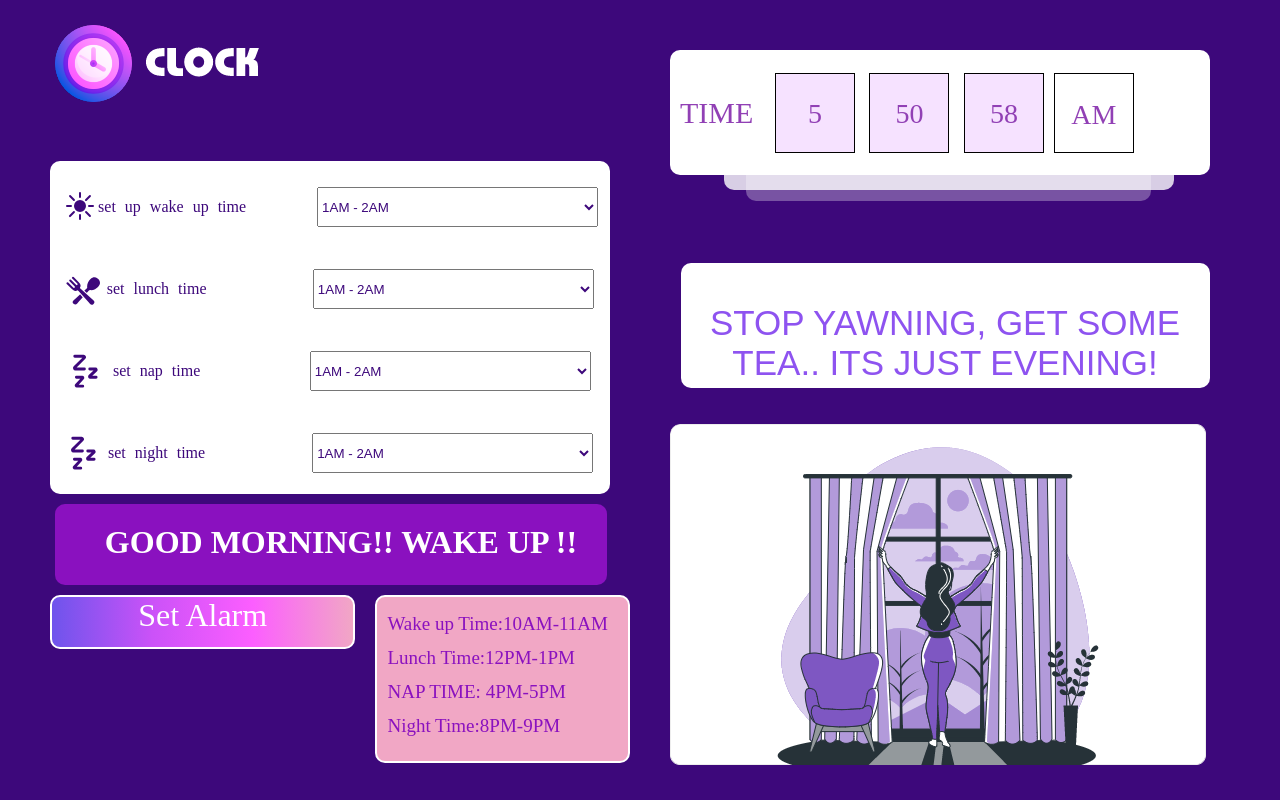
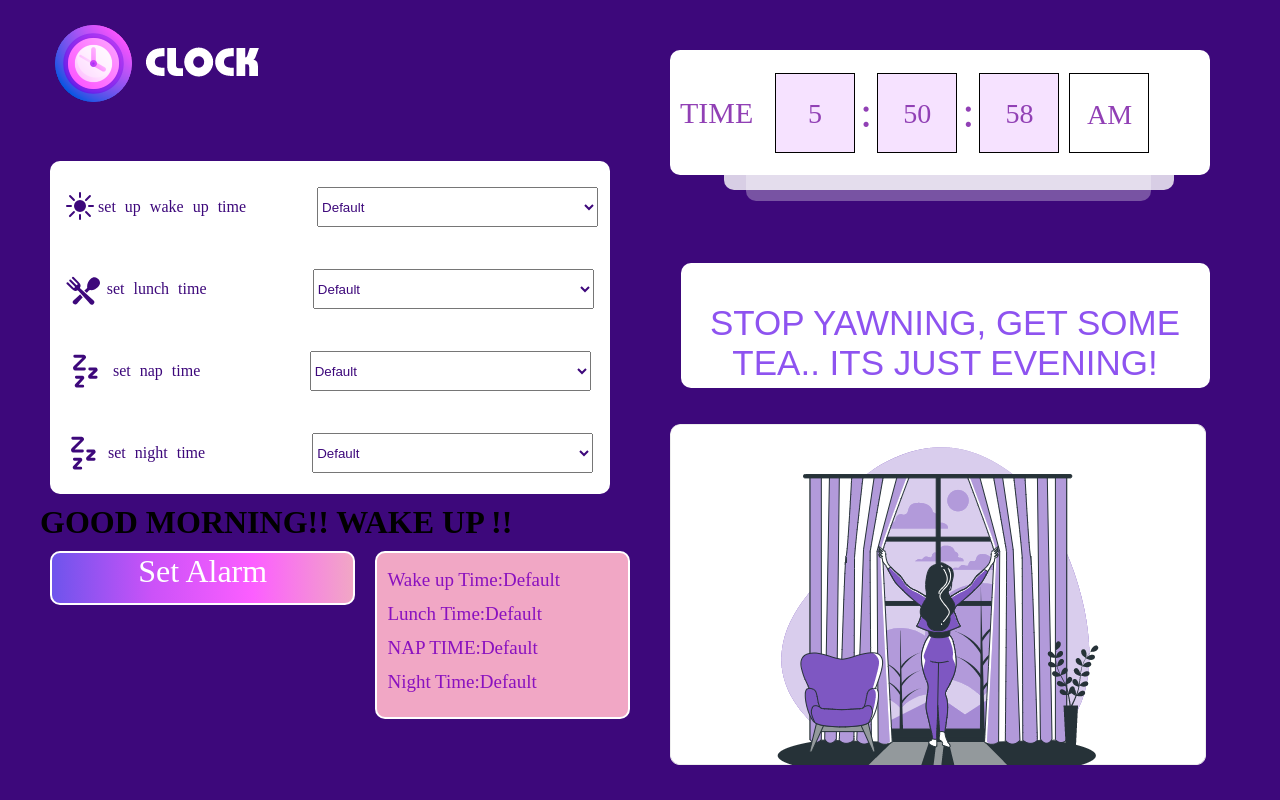
Before and after one commit to kushyadavgit/digital-clock-with-js-, a plain HTML site: page index.html in a window 1280 px wide. Drawn offline with Linux system fonts and the light colour scheme.

Commit message:
update html

```diff
--- a/index.html
+++ b/index.html
@@ -8,7 +8,7 @@
     <link rel="stylesheet" href="./style.css" />
   </head>
   <body>
-    <div class="main">
+     <div class="main">
       <div class="con1">
         <div class="img">
           <img src="./clock_logo.png" alt="clock img" />
@@ -18,30 +18,32 @@
             <img src="./wake_up.svg" alt="" id="mg" />
             <p>set up wake up time</p>
             <select class="select1" id="sel1">
-              <option value="1AM">1AM - 2AM</option>
-              <option value="2AM">2AM - 3AM</option>
-              <option value="3AM">3AM - 4AM</option>
-              <option value="4AM">4AM - 5AM</option>
-              <option value="5AM ">5AM - 6AM</option>
-              <option value="6AM">6AM - 7AM</option>
-              <option value="7AM">7AM - 8AM</option>
-              <option value="8AM">8AM - 9AM</option>
-              <option value="9AM">9AM - 10AM</option>
-              <option value="10AM">10AM - 11AM</option>
-              <option value="11AM">11AM - 12AM</option>
-              <option value="12AM">12AM - 1PM</option>
-              <option value="13PM">1PM - 2PM</option>
-              <option value="14PM">2PM - 3PM</option>
-              <option value="15PM">3PM - 4PM</option>
-              <option value="16PM">4PM - 5PM</option>
-              <option value="17PM">5PM - 6PM</option>
-              <option value="18PM">6PM - 7PM</option>
-              <option value="19PM">7PM - 8PM</option>
-              <option value="20PM">8PM - 9PM</option>
-              <option value="21PM">9PM - 10PM</option>
-              <option value="22PM">10PM - 11PM</option>
-              <option value="23PM">11PM - 12PM</option>
-              <option value="24PM">12PM - 1AM</option>
+              <option>Default</option>
+              <option value="0">00 AM-01 AM</option>
+              <option value="1">1AM - 2AM</option>
+              <option value="2">2AM - 3AM</option>
+              <option value="3">3AM - 4AM</option>
+              <option value="4">4AM - 5AM</option>
+              <option value="5">5AM - 6AM</option>
+              <option value="6">6AM - 7AM</option>
+              <option value="7">7AM - 8AM</option>
+              <option value="8">8AM - 9AM</option>
+              <option value="9">9AM - 10AM</option>
+              <option value="10">10AM - 11AM</option>
+              <option value="11">11AM - 12AM</option>
+              <option value="12">12AM - 1PM</option>
+              <option value="13">1PM - 2PM</option>
+              <option value="14">2PM - 3PM</option>
+              <option value="15">3PM - 4PM</option>
+              <option value="16">4PM - 5PM</option>
+              <option value="17">5PM - 6PM</option>
+              <option value="18">6PM - 7PM</option>
+              <option value="19">7PM - 8PM</option>
+              <option value="20">8PM - 9PM</option>
+              <option value="21">9PM - 10PM</option>
+              <option value="22">10PM - 11PM</option>
+              <option value="23">11PM - 12PM</option>
+              <option value="24">12PM - 1AM</option>
             </select>
           </div>
           <div class="line"></div>
@@ -49,30 +51,32 @@
             <img src="./lunch_time.svg" alt="" id="mg" />
             <p>set lunch time</p>
             <select class="select" id="sel2">
-              <option value="1AM">1AM - 2AM</option>
-              <option value="2AM">2AM - 3AM</option>
-              <option value="3AM">3AM - 4AM</option>
-              <option value="4AM ">4AM - 5AM</option>
-              <option value="5AM">5AM - 6AM</option>
-              <option value="6AM">6AM - 7AM</option>
-              <option value="7AM">7AM - 8AM</option>
-              <option value="8AM ">8AM - 9AM</option>
-              <option value="9AM">9AM - 10AM</option>
-              <option value="10AM">10AM - 11AM</option>
-              <option value="11AM">11AM - 12AM</option>
-              <option value="12AM">12AM - 1PM</option>
-              <option value="13PM ">1PM - 2PM</option>
-              <option value="14PM">2PM - 3PM</option>
-              <option value="15PM">3PM - 4PM</option>
-              <option value="16PM">4PM - 5PM</option>
-              <option value="17PM">5PM - 6PM</option>
-              <option value="18PM">6PM - 7PM</option>
-              <option value="19PM">7PM - 8PM</option>
-              <option value="20PM">8PM - 9PM</option>
-              <option value="21PM">9PM - 10PM</option>
-              <option value="22PM ">10PM - 11PM</option>
-              <option value="23PM">11PM - 12PM</option>
-              <option value="24PM">12PM - 1AM</option>
+              <option>Default</option>
+              <option value="0">00 AM-01 AM</option>
+              <option value="1">1AM - 2AM</option>
+              <option value="2">2AM - 3AM</option>
+              <option value="3">3AM - 4AM</option>
+              <option value="4">4AM - 5AM</option>
+              <option value="5">5AM - 6AM</option>
+              <option value="6">6AM - 7AM</option>
+              <option value="7">7AM - 8AM</option>
+              <option value="8">8AM - 9AM</option>
+              <option value="9">9AM - 10AM</option>
+              <option value="10">10AM - 11AM</option>
+              <option value="11">11AM - 12AM</option>
+              <option value="12">12AM - 1PM</option>
+              <option value="13">1PM - 2PM</option>
+              <option value="14">2PM - 3PM</option>
+              <option value="15">3PM - 4PM</option>
+              <option value="16">4PM - 5PM</option>
+              <option value="17">5PM - 6PM</option>
+              <option value="18">6PM - 7PM</option>
+              <option value="19">7PM - 8PM</option>
+              <option value="20">8PM - 9PM</option>
+              <option value="21">9PM - 10PM</option>
+              <option value="22">10PM - 11PM</option>
+              <option value="23">11PM - 12PM</option>
+              <option value="24">12PM - 1AM</option>
             </select>
           </div>
           <div class="line"></div>
@@ -80,30 +84,32 @@
             <img src="./nap_time.svg" alt="" id="mg" />
             <label for="" class="lable">set nap time</label>
             <select class="select" id="sel3">
-              <option value="1AM">1AM - 2AM</option>
-              <option value="2AM">2AM - 3AM</option>
-              <option value="3AM">3AM - 4AM</option>
-              <option value="4AM">4AM - 5AM</option>
-              <option value="5AM">5AM - 6AM</option>
-              <option value="6AM">6AM - 7AM</option>
-              <option value="7AM">7AM - 8AM</option>
-              <option value="8AM">8AM - 9AM</option>
-              <option value="9AM">9AM - 10AM</option>
-              <option value="10AM">10AM - 11AM</option>
-              <option value="11AM">11AM - 12AM</option>
-              <option value="12AM">12AM - 1PM</option>
-              <option value="13PM">1PM - 2PM</option>
-              <option value="14PM">2PM - 3PM</option>
-              <option value="15PM">3PM - 4PM</option>
-              <option value="16PM">4PM - 5PM</option>
-              <option value="17PM">5PM - 6PM</option>
-              <option value="18PM">6PM - 7PM</option>
-              <option value="19PM">7PM - 8PM</option>
-              <option value="20PM">8PM - 9PM</option>
-              <option value="21PM">9PM - 10PM</option>
-              <option value="22PM">10PM - 11PM</option>
-              <option value="23PM">11PM - 12PM</option>
-              <option value="24PM">12PM - 1AM</option>
+              <option>Default</option>
+              <option value="0">00 AM-01 AM</option>
+              <option value="1">1AM - 2AM</option>
+              <option value="2">2AM - 3AM</option>
+              <option value="3">3AM - 4AM</option>
+              <option value="4">4AM - 5AM</option>
+              <option value="5">5AM - 6AM</option>
+              <option value="6">6AM - 7AM</option>
+              <option value="7">7AM - 8AM</option>
+              <option value="8">8AM - 9AM</option>
+              <option value="9">9AM - 10AM</option>
+              <option value="10">10AM - 11AM</option>
+              <option value="11">11AM - 12AM</option>
+              <option value="12">12AM - 1PM</option>
+              <option value="13">1PM - 2PM</option>
+              <option value="14">2PM - 3PM</option>
+              <option value="15">3PM - 4PM</option>
+              <option value="16">4PM - 5PM</option>
+              <option value="17">5PM - 6PM</option>
+              <option value="18">6PM - 7PM</option>
+              <option value="19">7PM - 8PM</option>
+              <option value="20">8PM - 9PM</option>
+              <option value="21">9PM - 10PM</option>
+              <option value="22">10PM - 11PM</option>
+              <option value="23">11PM - 12PM</option>
+              <option value="24">12PM - 1AM</option>
             </select>
           </div>
           <div class="line"></div>
@@ -111,43 +117,47 @@
             <img src="./nap_time.svg" alt="" id="mg" />
             <label for="" class="lable">set night time</label>
             <select class="select" id="sel4">
-              <option value="1AM">1AM - 2AM</option>
-              <option value="2AM">2AM - 3AM</option>
-              <option value="3AM">3AM - 4AM</option>
-              <option value="4AM">4AM - 5AM</option>
-              <option value="5AM">5AM - 6AM</option>
-              <option value="6AM">6AM - 7AM</option>
-              <option value="7AM">7AM - 8AM</option>
-              <option value="8AM">8AM - 9AM</option>
-              <option value="9AM">9AM - 10AM</option>
-              <option value="10AM">10AM - 11AM</option>
-              <option value="11AM">11AM - 12AM</option>
-              <option value="12AM">12AM - 1PM</option>
-              <option value="13PM">1PM - 2PM</option>
-              <option value="14PM">2PM - 3PM</option>
-              <option value="15PM">3PM - 4PM</option>
-              <option value="16PM">4PM - 5PM</option>
-              <option value="17PM">5PM - 6PM</option>
-              <option value="18PM">6PM - 7PM</option>
-              <option value="19PM">7PM - 8PM</option>
-              <option value="20PM">8PM - 9PM</option>
-              <option value="21PM">9PM - 10PM</option>
-              <option value="22PM">10PM - 11PM</option>
-              <option value="23PM">11PM - 12PM</option>
-              <option value="24PM">12PM - 1AM</option>
+              <option>Default</option>
+              <option value="0">00 AM-01 AM</option>
+              <option value="1">1AM - 2AM</option>
+              <option value="2">2AM - 3AM</option>
+              <option value="3">3AM - 4AM</option>
+              <option value="4">4AM - 5AM</option>
+              <option value="5">5AM - 6AM</option>
+              <option value="6">6AM - 7AM</option>
+              <option value="7">7AM - 8AM</option>
+              <option value="8">8AM - 9AM</option>
+              <option value="9">9AM - 10AM</option>
+              <option value="10">10AM - 11AM</option>
+              <option value="11">11AM - 12AM</option>
+              <option value="12">12AM - 1PM</option>
+              <option value="13">1PM - 2PM</option>
+              <option value="14">2PM - 3PM</option>
+              <option value="15">3PM - 4PM</option>
+              <option value="16">4PM - 5PM</option>
+              <option value="17">5PM - 6PM</option>
+              <option value="18">6PM - 7PM</option>
+              <option value="19">7PM - 8PM</option>
+              <option value="20">8PM - 9PM</option>
+              <option value="21">9PM - 10PM</option>
+              <option value="22">10PM - 11PM</option>
+              <option value="23">11PM - 12PM</option>
+              <option value="24">12PM - 1AM</option>
             </select>
           </div>
         </div>
-        <div class="gm" id="mor">
-          <h1>GOOD MORNING!! WAKE UP !!</h1>
+        <div>
+          <h1 id="m">GOOD MORNING!! WAKE UP !!</h1>
         </div>
         <div class="con1bot">
           <div class="set" id="setalrm">Set Alarm</div>
-          <div class="msg"><p>
-             Wake up Time:<span class="chart"></span>10AM-11AM </span> <br />
-           Lunch Time:<span class="chart">12PM-1PM</span> <br />
-         NAP TIME:<span class="chart"> 4PM-5PM</span> <br />
-        Night Time:<span class="chart">8PM-9PM </span> </p>
+          <div class="msg">
+            <p>
+              Wake up Time:<span id="chart1">Default</span> <br />
+              Lunch Time:<span id="chart2">Default</span> <br />
+              NAP TIME:<span id="chart3">Default</span> <br />
+              Night Time:<span id="chart4">Default</span>
+            </p>
           </div>
         </div>
       </div>
@@ -158,12 +168,16 @@
             10 <br />
             hours
           </div>
-          <p class="c">:</p>
+          <p class="c" style="display: flex; font-size: 44px; color: #9140b5">
+            :
+          </p>
           <div class="hr js1">
             00 <br />
             mins
           </div>
-          <p class="c">:</p>
+          <p class="c" style="display: flex; font-size: 44px; color: #9140b5">
+            :
+          </p>
           <div class="hr js1">
             01 <br />
             secs
@@ -177,6 +191,7 @@
         <div class="box5"></div>
       </div>
     </div>
+
     <script src="./java .js"></script>
   </body>
 </html>
```
